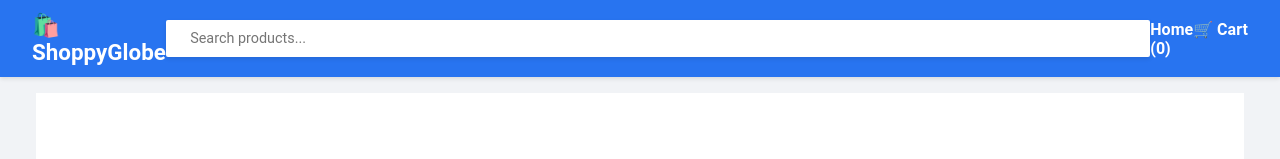
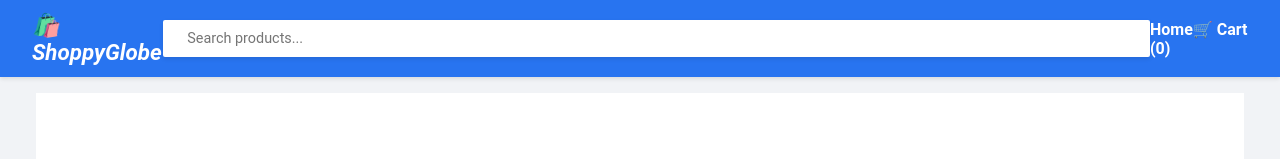
Before and after one commit to Chaitanya123143/shoppyglobe, a React (Vite) app: page /cart in a window 1280 px wide. Shown: the top 159 px of the page. Built offline with nearby package versions, Linux system fonts and the light colour scheme.

Commit message:
Fix: Corrected invalid italic property syntax to font-style inside index.css logo class

```diff
--- a/src/index.css
+++ b/src/index.css
@@ -14,7 +14,7 @@ body { background-color: var(--bg); color: var(--text-main); }
 
 /* Premium Header Setup */
 .header { display: flex; justify-content: space-between; align-items: center; padding: 0.75rem 2rem; background: var(--primary); position: sticky; top: 0; z-index: 100; box-shadow: 0 2px 4px rgba(0,0,0,0.1); }
-.logo { text-decoration: none; font-size: 1.4rem; font-weight: 700; color: white; italic: true; }
+.logo { text-decoration: none; font-size: 1.4rem; font-weight: 700; color: white; font-style: italic; }
 .search-container { position: relative; width: 45%; }
 .search-input { width: 100%; padding: 0.6rem 1.5rem; border-radius: 2px; border: none; background: #fff; font-size: 0.9rem; box-shadow: 0 2px 4px rgba(0,0,0,0.1); }
 .search-input:focus { outline: none; }
```
